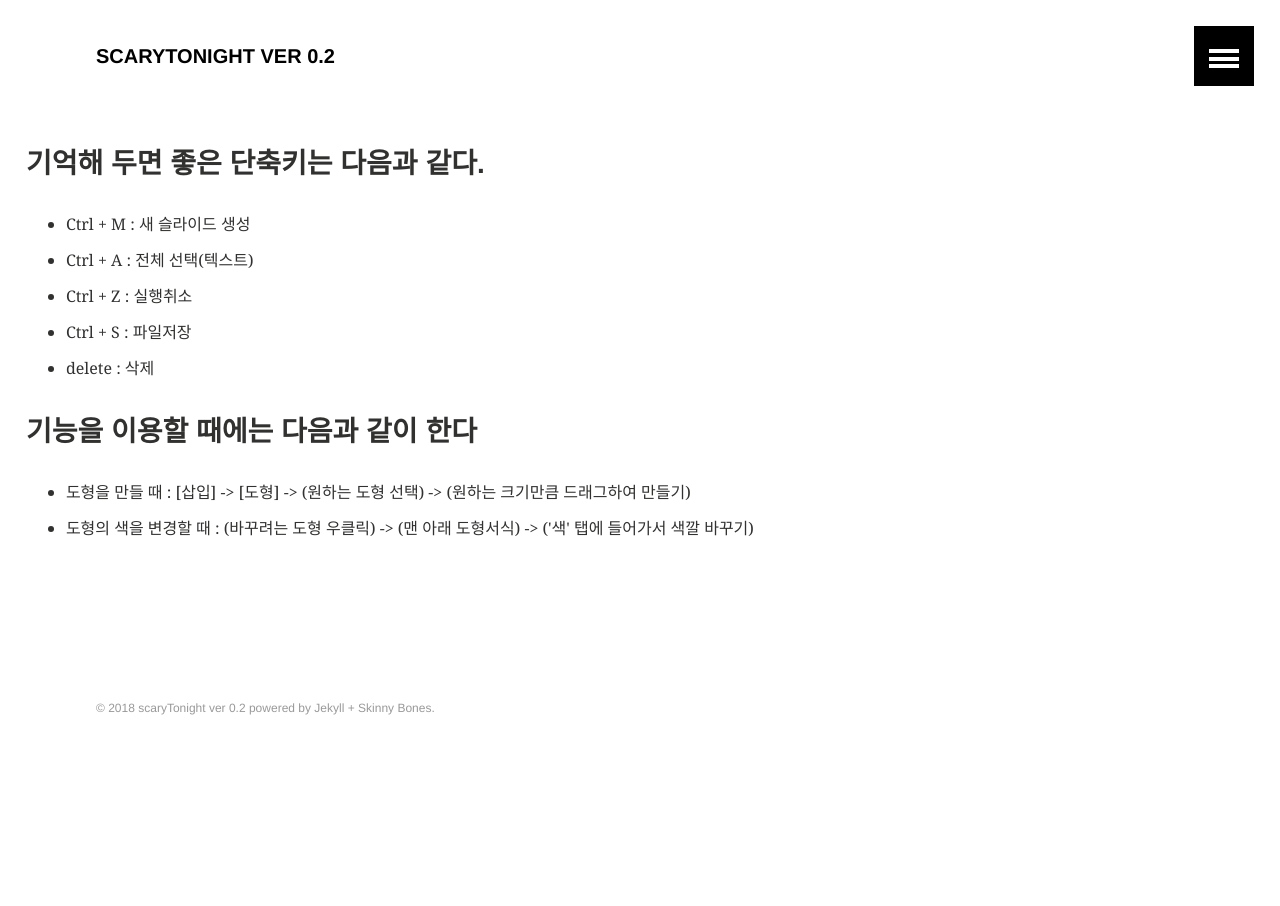
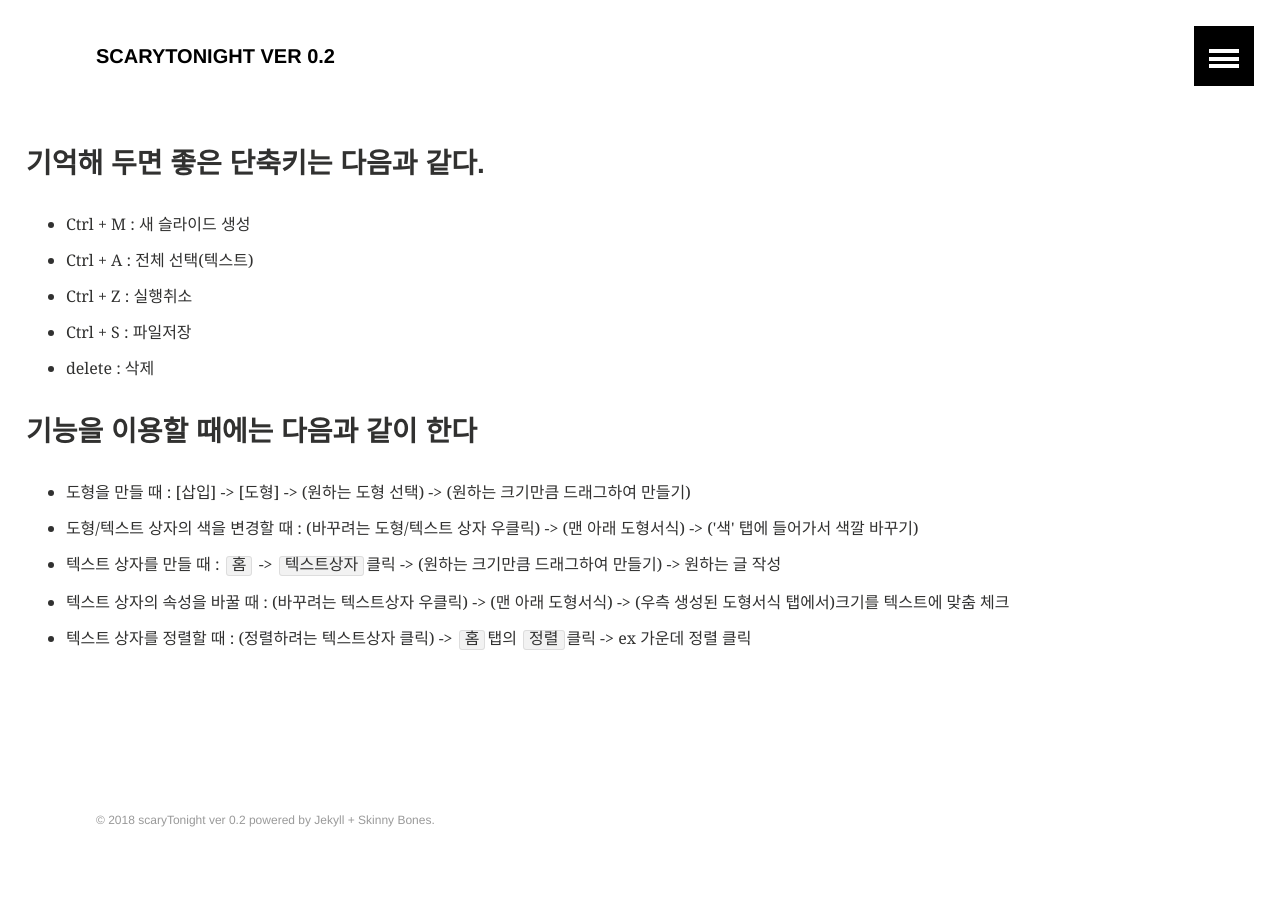
Before and after one commit to KisungKim/s, a Jekyll site: the page built from _posts/2018-07-05-PowerPoint.md, in a window 1280 px wide. Built offline with Jekyll 4.4.1, drawn with Linux system fonts in a browser that asks for light colours.

Commit message:
for brother

```diff
--- a/_posts/2018-07-05-PowerPoint.md
+++ b/_posts/2018-07-05-PowerPoint.md
@@ -26,8 +26,17 @@ title: "파워포인트01"
 (원하는 도형 선택) -> (원하는 크기만큼 드래그하여 만들기)
 </li>
 <li>
-도형의 색을 변경할 때 : (바꾸려는 도형 우클릭) -> (맨 아래 도형서식)
+도형/텍스트 상자의 색을 변경할 때 : (바꾸려는 도형/텍스트 상자 우클릭) -> (맨 아래 도형서식)
 -> ('색' 탭에 들어가서 색깔 바꾸기)
+</li>
+<li>
+텍스트 상자를 만들 때 : <code>홈</code> -> <code>텍스트상자</code>클릭 -> (원하는 크기만큼 드래그하여 만들기) -> 원하는 글 작성
+</li>
+<li>
+텍스트 상자의 속성을 바꿀 때 : (바꾸려는 텍스트상자 우클릭) -> (맨 아래 도형서식) -> (우측 생성된 도형서식 탭에서)크기를 텍스트에 맞춤 체크
+</li>
+<li>
+텍스트 상자를 정렬할 때 : (정렬하려는 텍스트상자 클릭) -> <code>홈</code>탭의 <code>정렬</code>클릭 -> ex 가운데 정렬 클릭
 </li>
 </ul>
 </section>
```
